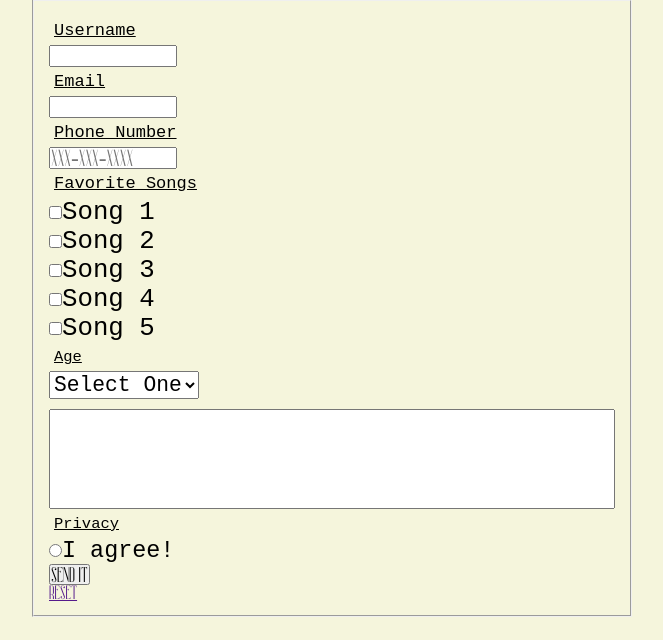
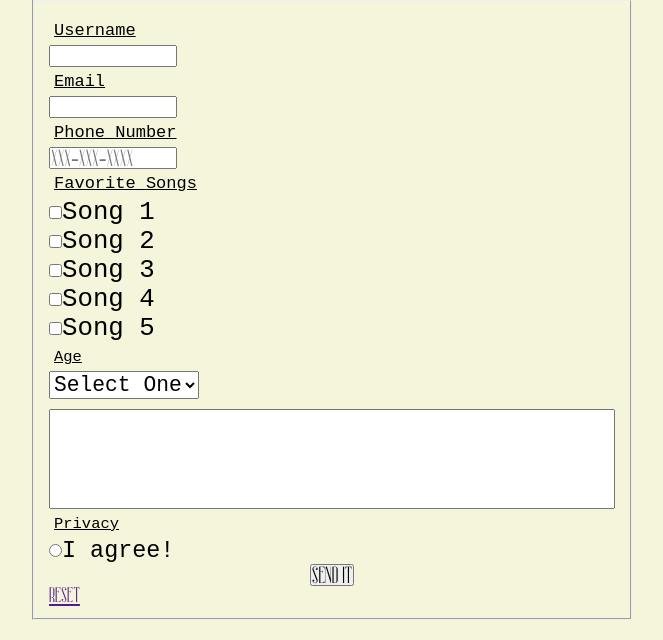
Before and after one commit to DevonDeVaughnn/it_261, a PHP site: page /website/contact.php in a window 1280 px wide. Shown: the part 222-862 px from the top of the page, without its empty margins (308-971 px from the left). Before the commit the page ends 839 px from the top, so only its background shows below. Run offline with PHP 8.4, Linux system fonts and the light colour scheme; data that the repository does not hold is empty.

Commit message:
centered send button

```diff
--- a/website/contact.php
+++ b/website/contact.php
@@ -226,8 +226,9 @@ if ($_SERVER['REQUEST_METHOD'] == 'POST') {
                 </ul>
                 <span class="error">
                     <?php echo $privacy_error; ?> </span>
-                <input type="submit" value="Send It">
-                <p><a href="">Reset</a></p>
+                <div id="send"> <input type="submit" value="Send It">
+                    <p><a href="">Reset</a></p>
+                </div>
             </select>
         </fieldset>
     </form>
--- a/website/css/styles.css
+++ b/website/css/styles.css
@@ -167,6 +167,11 @@ option {
   margin-bottom: 10px;
   font-family: "Courier New", Courier, monospace;
 }
+
+#send {
+  text-align: center;
+}
+
 /* End Form */
 
 footer {
```
